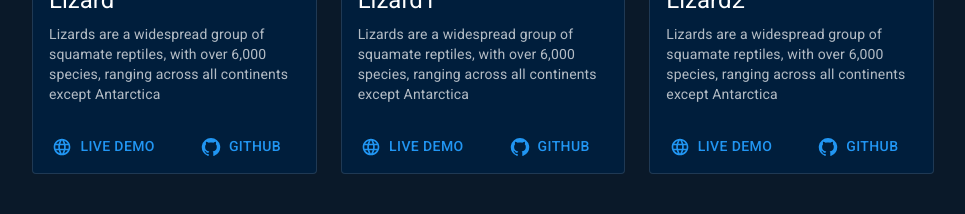
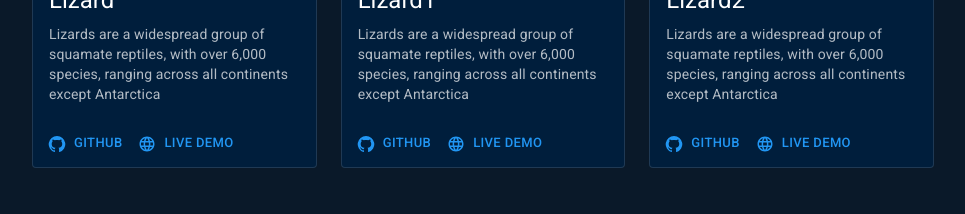
Before and after one commit to RyanBeGell/portfolio-site, a Next.js app: page / in a window 1280 px wide. Shown: the part 2320-2534 px from the top of the page, without its empty margins (298-1263 px from the left). Built offline with nearby package versions, Linux system fonts and the light colour scheme.

Commit message:
button left align for consistency

```diff
--- a/src/components/portfolio/Projects/ProjectCard/ProjectCard.tsx
+++ b/src/components/portfolio/Projects/ProjectCard/ProjectCard.tsx
@@ -46,20 +46,14 @@ export default function ProjectCard(props: Props) {
             </Typography>
           </CardContent>
         </CardActionArea>
-        <CardActions sx={{ alignItems: 'center' }}>
-          <Button
+        <CardActions sx={{mx:'4px'}}>
+        <Button size="small" startIcon={<GitHubIcon />}>
+            {'GITHUB'}
+          </Button>
+          <Button size="small"
             startIcon={<LanguageIcon />}
-            sx={{
-              flex: 1,
-              display: 'flex',
-              alignItems: 'center',
-              alignText: 'center',
-            }}
           >
             {'LIVE DEMO'}
-          </Button>
-          <Button startIcon={<GitHubIcon />} sx={{ flex: 1 }}>
-            {'GITHUB'}
           </Button>
         </CardActions>
       </Card>
```
